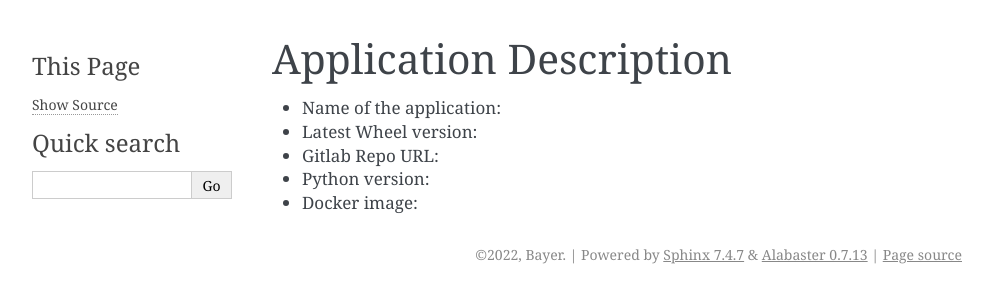
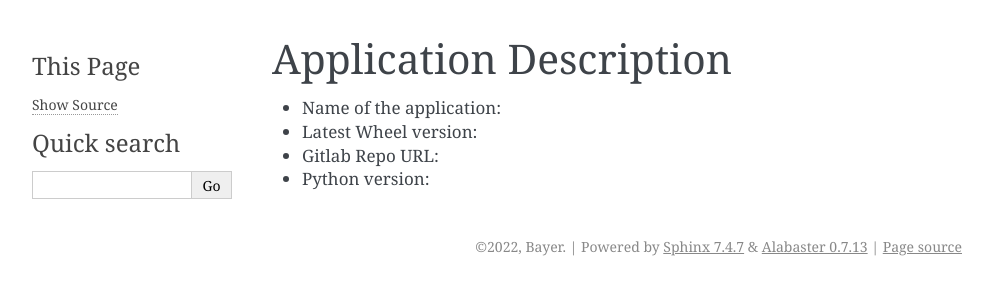
Before and after one commit to aiyaz-sarwar-ext/Aie-St-App, a Sphinx documentation site: the page built from delivery-sheets/source/description.rst, in a window 1280 px wide. Shown: the top 303 px of the page, without its empty margins (148-1141 px from the left). Built offline with Sphinx 7.4.7, drawn with Linux system fonts in a browser that asks for light colours.

Commit message:
Update description.rst

```diff
--- a/delivery-sheets/source/description.rst
+++ b/delivery-sheets/source/description.rst
@@ -8,5 +8,3 @@ Application Description
 - Gitlab Repo URL:
 
 - Python version:
-
-- Docker image:
```
